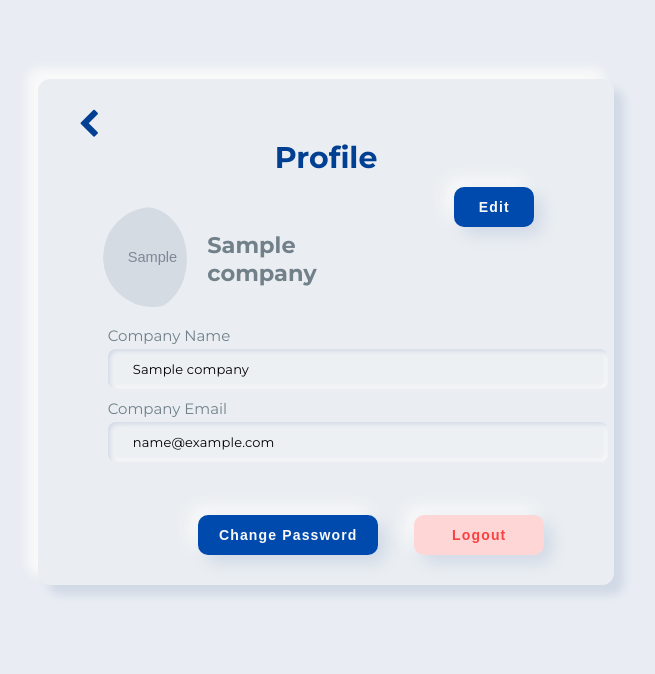
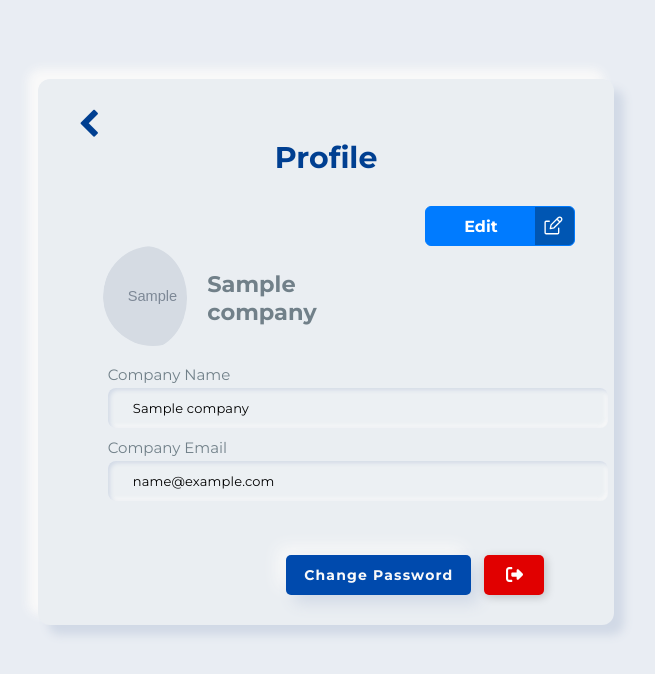
Before and after one commit to Mram-ui/2024-25_GP_02, a PHP site: page /2024-25_GP_02-main/accountDetails.php in a window 1280 px wide. Shown: the part 87-761 px from the top of the page, without its empty margins (314-969 px from the left). Run offline with PHP 8.4, Linux system fonts and the light colour scheme; the visitor is signed in with stand-in values (Sample User, id 1); tables that the repository leaves empty hold one stand-in row (values such as "Sample post"); grey boxes marked "Sample" are stand-in pictures; some libraries are stand-ins or nearby versions.

Commit message:
Update accountDetails.php

```diff
--- a/WebsitePages/Back-End/PHP/accountDetails.php
+++ b/WebsitePages/Back-End/PHP/accountDetails.php
@@ -224,6 +224,82 @@
             .profileLogo {
                 margin-left: 5%;
             }
+
+            .logout {
+                --black: #000000;
+                --ch-black: #141414;
+                --eer-black: #1b1b1b;
+                --night-rider: #2e2e2e;
+                --white: #ffffff;
+                --af-white: #f3f3f3;
+                --ch-white: #e1e1e1;
+                display: flex;
+                align-items: center;
+                justify-content: flex-start;
+                width: 60px;
+                height: 40px;
+                border: none;
+                border-radius: 5px;
+                cursor: pointer;
+                position: relative;
+                overflow: hidden;
+                transition-duration: .3s;
+                box-shadow: 2px 2px 10px rgba(0, 0, 0, 0.199);
+                background-color: #e10000;
+              }
+
+              .sign {
+                width: 100%;
+                transition-duration: .3s;
+                display: flex;
+                align-items: center;
+                justify-content: center;
+              }
+
+              .sign svg {
+                width: 17px;
+              }
+
+              .sign svg path {
+                fill: var(--white);
+              }
+
+              .text {
+                position: absolute;
+                right: 0%;
+                width: 0%;
+                opacity: 0;
+                color: var(--white);
+                font-size: 1.1em;
+                font-weight: 600;
+                transition-duration: .3s;
+                font-family: 'Montserrat', sans-serif;
+              }
+
+              .logout:hover {
+                width: 130px;
+                border-radius: 5px;
+                transition-duration: .3s;
+                background-color: #cc0000;
+              }
+
+              .logout:hover .sign {
+                width: 30%;
+                transition-duration: .3s;
+                padding-left: 20px;
+              }
+
+              .logout:hover .text {
+                opacity: 1;
+                width: 70%;
+                transition-duration: .3s;
+                padding-right: 10px;
+              }
+
+              .logout:active {
+                transform: translate(2px ,2px);
+              }
+
         </style>
 
         <script>
@@ -332,7 +408,37 @@
         <div class="main">
             <a id='arrow' href="../../Back-End/PHP/userHome.php"><i class="fa fa-chevron-left" style="color: #003f91; font-size: 30px; justify-self: end;"></i></a>
             <h2 class="title">Profile</h2>
-            <button id="EditBtn" onclick="alert('Edit feature is not available yet.');">Edit</button>
+            <button
+                type="button"
+                style="position: relative; border-radius: 6px; width: 150px; height: 40px; cursor: pointer; display: flex; align-items: center; border: 1px solid #007bff; background-color: #007bff; overflow: hidden; transition: all 0.3s; margin-left: 70%;"
+                onmouseover="this.style.backgroundColor='#0056b3'; this.querySelector('.button__text').style.color='transparent'; this.querySelector('.button__icon').style.width='148px'; this.querySelector('.button__icon').style.transform='translateX(0)';"
+                onmouseout="this.style.backgroundColor='#007bff'; this.querySelector('.button__text').style.color='#fff'; this.querySelector('.button__icon').style.width='39px'; this.querySelector('.button__icon').style.transform='translateX(109px)';"
+                onmousedown="this.style.border='1px solid #004085'; this.querySelector('.button__icon').style.backgroundColor='#004085';"
+                onmouseup="this.style.border='1px solid #007bff'; this.querySelector('.button__icon').style.backgroundColor='#0056b3';">
+
+                <span
+                    class="button__text"
+                    style="transform: translateX(35px); color: #fff; font-weight: 600; transition: all 0.3s; font-size: 120%; margin-left: 2%; font-family: 'Montserrat', sans-serif;">
+                    Edit
+                </span>
+                <span
+                    class="button__icon"
+                    style="position: absolute; transform: translateX(109px); height: 100%; width: 39px; background-color: #0056b3; display: flex; align-items: center; justify-content: center; transition: all 0.3s;">
+                    <svg
+                        style="width: 25px; color: white;"
+                        aria-hidden="true"
+                        xmlns="http://www.w3.org/2000/svg"
+                        viewBox="0 0 24 24"
+                        fill="none">
+                        <path
+                            stroke="currentColor"
+                            stroke-linecap="round"
+                            stroke-linejoin="round"
+                            stroke-width="1.3"
+                            d="m14.304 4.844 2.852 2.852M7 7H4a1 1 0 0 0-1 1v10a1 1 0 0 0 1 1h11a1 1 0 0 0 1-1v-4.5m2.409-9.91a2.017 2.017 0 0 1 0 2.853l-6.844 6.844L8 14l.713-3.565 6.844-6.844a2.015 2.015 0 0 1 2.852 0Z"/>
+                    </svg>
+                </span>
+            </button>
 
             <div class="profileLogo">
                 <div class="profile">
@@ -353,11 +459,14 @@
 
                 <div class="buttonss">
                     <div class="button">
-                        <button style="width:180px" class="reset" name='submit' id="resetPassword" value='0' onclick="alert('Change Password feature is not available yet.');">Change Password</button>
+                        <button style="width:185px; border-radius: 5px; font-family: 'Montserrat', sans-serif; margin-left: -7%;" class="reset" name='submit' id="resetPassword" value='0'>Change Password</button>
                     </div>
 
                     <div class="button">
-                        <button class="logout" id="LogoutBtn" onclick="confirmLogout(event)">Logout</button>
+                        <button class="logout" id="LogoutBtn" onclick="confirmLogout(event)"">
+                            <div class="sign"><svg viewBox="0 0 512 512"><path d="M377.9 105.9L500.7 228.7c7.2 7.2 11.3 17.1 11.3 27.3s-4.1 20.1-11.3 27.3L377.9 406.1c-6.4 6.4-15 9.9-24 9.9c-18.7 0-33.9-15.2-33.9-33.9l0-62.1-128 0c-17.7 0-32-14.3-32-32l0-64c0-17.7 14.3-32 32-32l128 0 0-62.1c0-18.7 15.2-33.9 33.9-33.9c9 0 17.6 3.6 24 9.9zM160 96L96 96c-17.7 0-32 14.3-32 32l0 256c0 17.7 14.3 32 32 32l64 0c17.7 0 32 14.3 32 32s-14.3 32-32 32l-64 0c-53 0-96-43-96-96L0 128C0 75 43 32 96 32l64 0c17.7 0 32 14.3 32 32s-14.3 32-32 32z"></path></svg></div>
+                                <div class="text">Logout</div>
+                       </button>
                     </div>
                 </div>
             </form>
```
